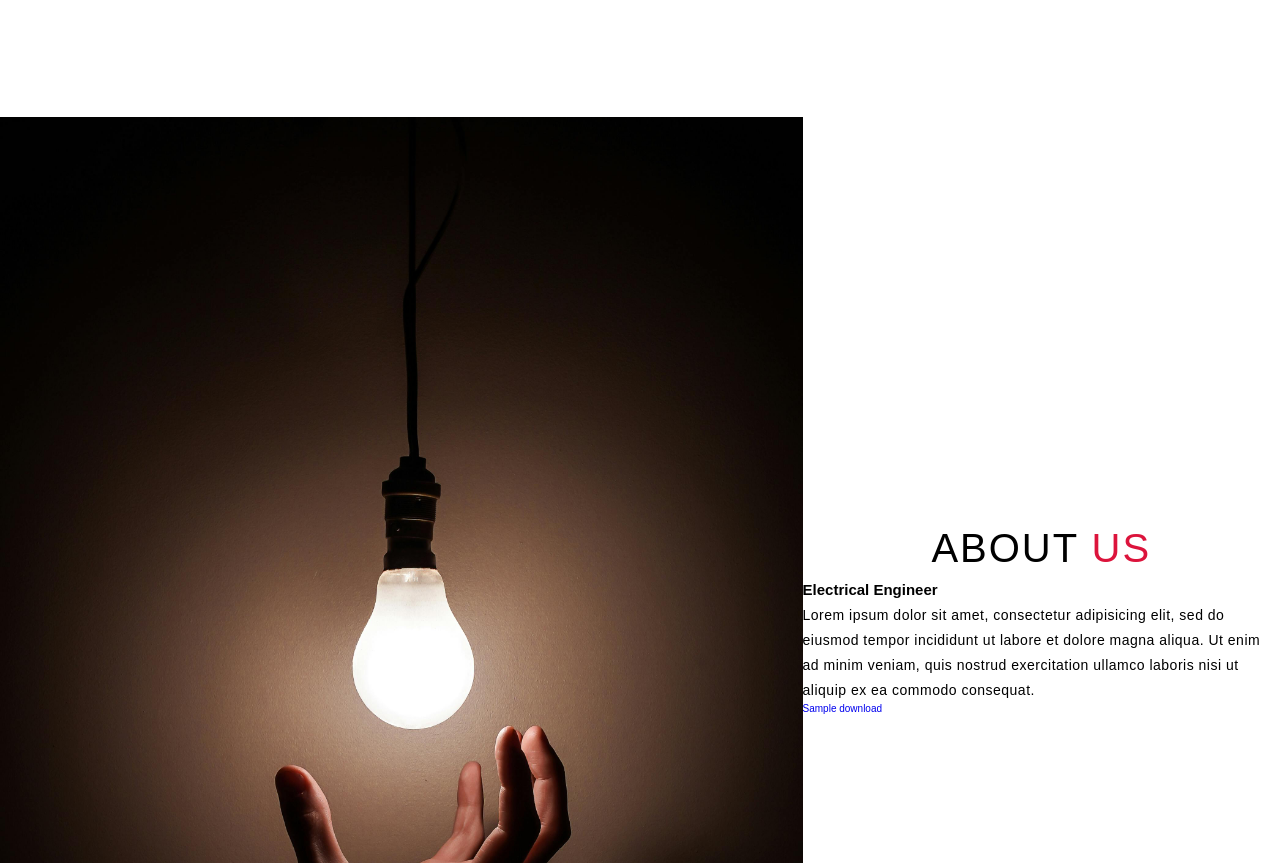
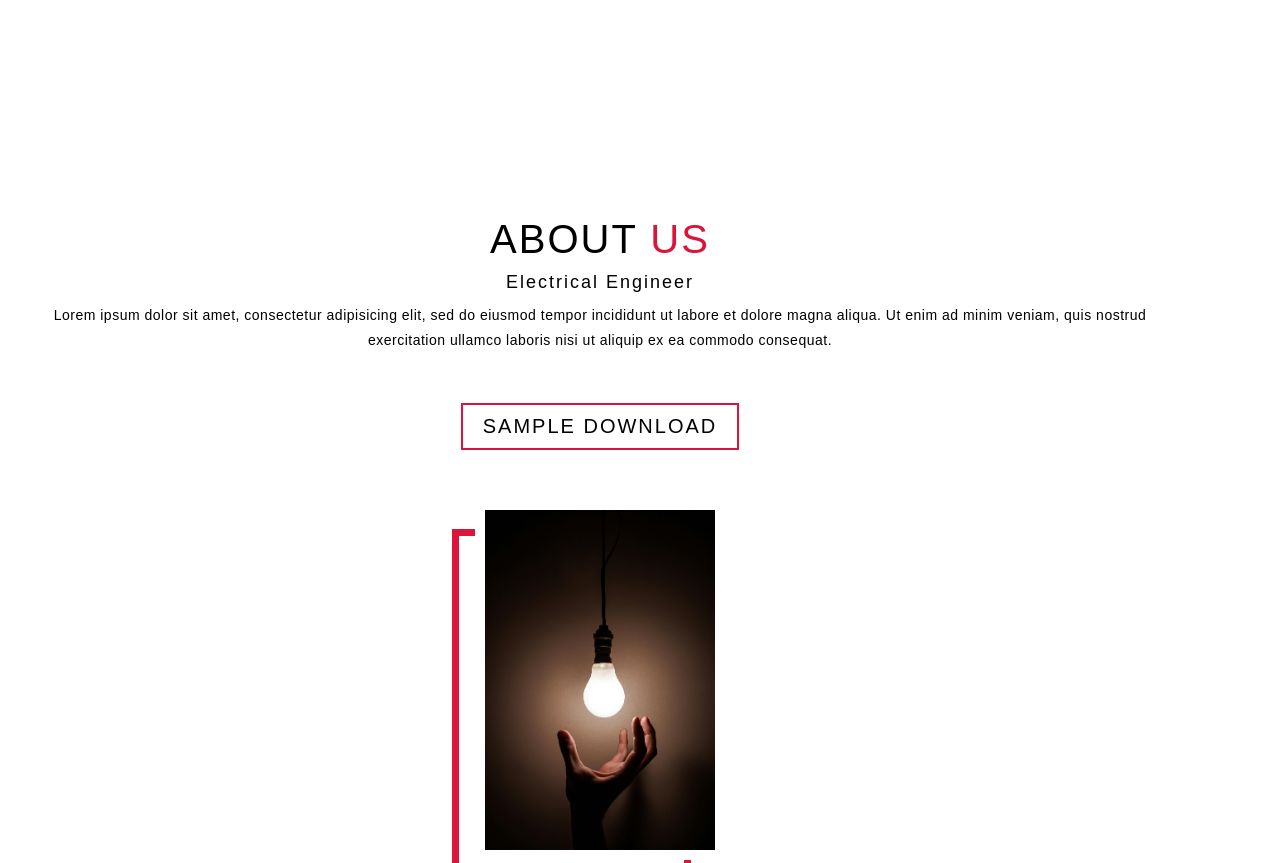
Before and after one commit to shanasolutions/shanasolutions, a plain HTML site: page nilesh/index.html in a window 1280 px wide. Shown: the part 3525-4388 px from the top of the page. Drawn offline with Linux system fonts and the light colour scheme.

Commit message:
after about section of nilesh
after about section of nilesh

```diff
--- a/nilesh/index.html
+++ b/nilesh/index.html
@@ -147,7 +147,7 @@
 
 
 	<!--About section-->
-	<section class="about">
+	<section id="about">
 		<div class="about container">
 			<div class="column-left">
 				<div class="about-img">
@@ -163,7 +163,7 @@
 					quis nostrud exercitation ullamco laboris nisi ut aliquip ex ea commodo
 					consequat.
 				</p>
-				<a href="#">Sample download</a>
+				<a class="cta" href="#">Sample download</a>
 			</div>
 		</div>
 	</section>
--- a/nilesh/mystyle.css
+++ b/nilesh/mystyle.css
@@ -48,6 +48,24 @@ p{
 }
 .section-title span{
 	color: crimson;
+}
+
+.cta{
+	display: inline-block;
+	padding: 10px 30px;
+	color: white;
+	background-color: transparent;
+	border: 2px solid crimson;
+	font-size: 2rem;
+	text-transform: uppercase;
+	letter-spacing: 0.2rem;
+	margin-top: 30px;
+	transition: 0.3s ease;
+	transition-property: background-color, color;
+}
+.cta:hover{
+	color: white;
+	background-color: crimson;
 }
 
 /*Main section*/
@@ -113,23 +131,7 @@ p{
 #main h1:nth-child(3) span{
 	animation-delay: 2.5s;
 }
-#main .cta{
-	display: inline-block;
-	padding: 10px 30px;
-	color: white;
-	background-color: transparent;
-	border: 2px solid crimson;
-	font-size: 2rem;
-	text-transform: uppercase;
-	letter-spacing: 0.2rem;
-	margin-top: 30px;
-	transition: 0.3s ease;
-	transition-property: background-color, color;
-}
-#main .cta:hover{
-	color: white;
-	background-color: crimson;
-}
+
 /*End of main section*/
 
 
@@ -291,6 +293,49 @@ p{
 
 #about .about{
 	flex-direction: column-reverse;
+	text-align: center;
+	max-width: 1200px;
+	margin: 0;
+	padding: 100px 20px;
+}
+#about .column-left {
+	width: 250px;
+	height: 360px;
+}
+#about .column-right {
+	width: 100%;
+}
+#about .column-right h2{
+	font-size: 1.8rem;
+	font-weight: 500;
+	letter-spacing: 0.2rem;
+	margin-bottom: 10px;
+}
+#about .column-right p{
+	margin-bottom: 20px;
+}
+#about .column-right .cta{
+	color: black;
+	margin-bottom: 50px;
+	padding: 10px 20px;
+	font-size: 2rem;
+}
+#about .column-left .about-img{
+	height: 100%;
+	width: 100%;
+	position: relative;
+	border: 10px solid white;
+}
+
+#about .column-left .about-img::after{
+	content: '';
+	position: absolute;
+	left: -33px;
+	top: 19px;
+	height: 98%;
+	width: 98%;
+	border: 7px solid crimson;
+	z-index: -1;
 }
 
 /*End of About section*/
```
